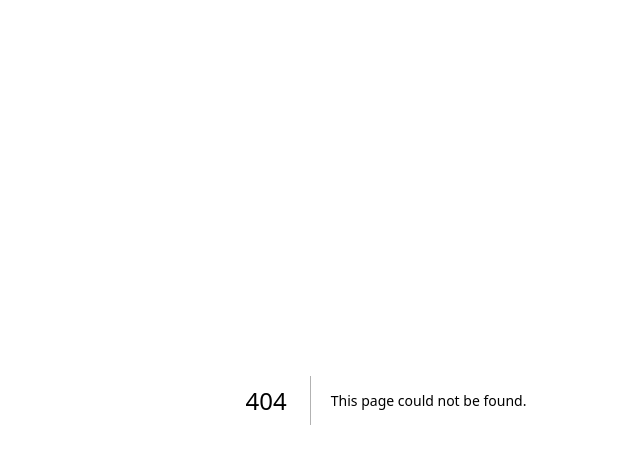
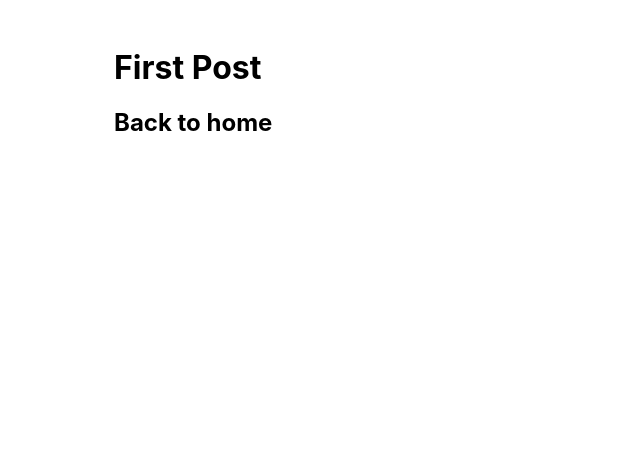
Before and after one commit to JaymesonPon/nextjs-blog2, a Next.js app: page /posts/first-post in a window 1280 px wide. Before the commit this address had no page. Shown: the top 464 px of the page, without its empty margins (254-894 px from the left). Built offline with nearby package versions, Linux system fonts and the light colour scheme.

Commit message:
more updates

```diff
--- /dev/null
+++ b/components/layout.js
@@ -0,0 +1,5 @@
+import styles from './layout.module.css';
+
+export default function Layout({ children }) {
+  return <div className={styles.container}> {children} </div>;
+}
--- /dev/null
+++ b/components/layout.module.css
@@ -0,0 +1,5 @@
+.container {
+  max-width: 36rem;
+  padding: 0 1rem;
+  margin: 3rem auto 6rem;
+}
--- /dev/null
+++ b/components/styles/global.css
@@ -0,0 +1,27 @@
+html,
+body {
+  padding: 0;
+  margin: 0;
+  font-family: -apple-system, BlinkMacSystemFont, Segoe UI, Roboto, Oxygen, Ubuntu,
+    Cantarell, Fira Sans, Droid Sans, Helvetica Neue, sans-serif;
+  line-height: 1.6;
+  font-size: 18px;
+}
+
+* {
+  box-sizing: border-box;
+}
+
+a {
+  color: #0070f3;
+  text-decoration: none;
+}
+
+a:hover {
+  text-decoration: underline;
+}
+
+img {
+  max-width: 100%;
+  display: block;
+}
--- /dev/null
+++ b/pages/_app.js
@@ -0,0 +1,5 @@
+import '../styles/global.css';
+
+export default function App({ Component, pageProps }) {
+  return <Component {...pageProps} />;
+}
--- a/pages/index.js
+++ b/pages/index.js
@@ -1,5 +1,6 @@
 import Head from 'next/head';
 import styles from '../styles/Home.module.css';
+import Link from 'next/link';
 
 export default function Home() {
   return (
@@ -11,7 +12,7 @@ export default function Home() {
 
       <main>
         <h1 className={styles.title}>
-          Welcome to <a href="https://nextjs.org">Next.js!</a>
+          Read <Link href="/posts/first-post">this page!</Link>
         </h1>
 
         <p className={styles.description}>
--- /dev/null
+++ b/pages/posts/first-post.js
@@ -0,0 +1,18 @@
+import Link from 'next/link'
+import Head from 'next/head'
+import Layout from '../../components/layout'
+
+
+export default function FirstPost() {
+  return (
+    <Layout>
+    <Head>
+      <title>First Post</title>
+    </Head>
+      <h1>First Post</h1>
+      <h2>
+        <Link href="/">Back to home</Link>
+      </h2>
+    </Layout>
+  );
+}
```
Also changed, not shown: public/ProfilePic 400 400.jpg (added).
